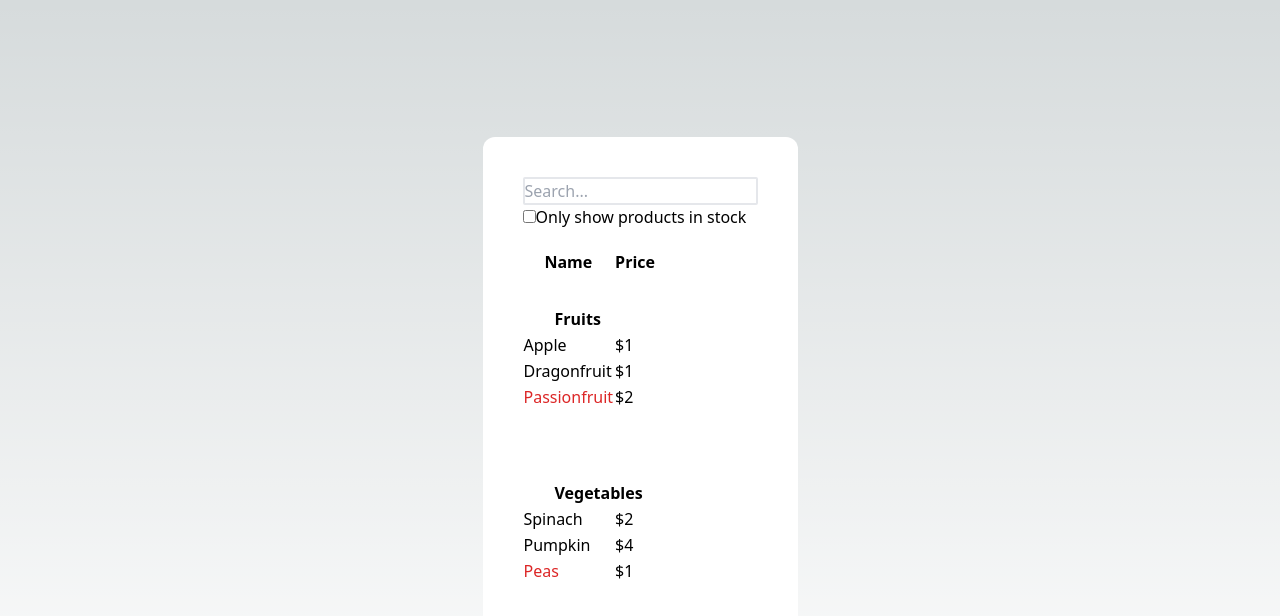
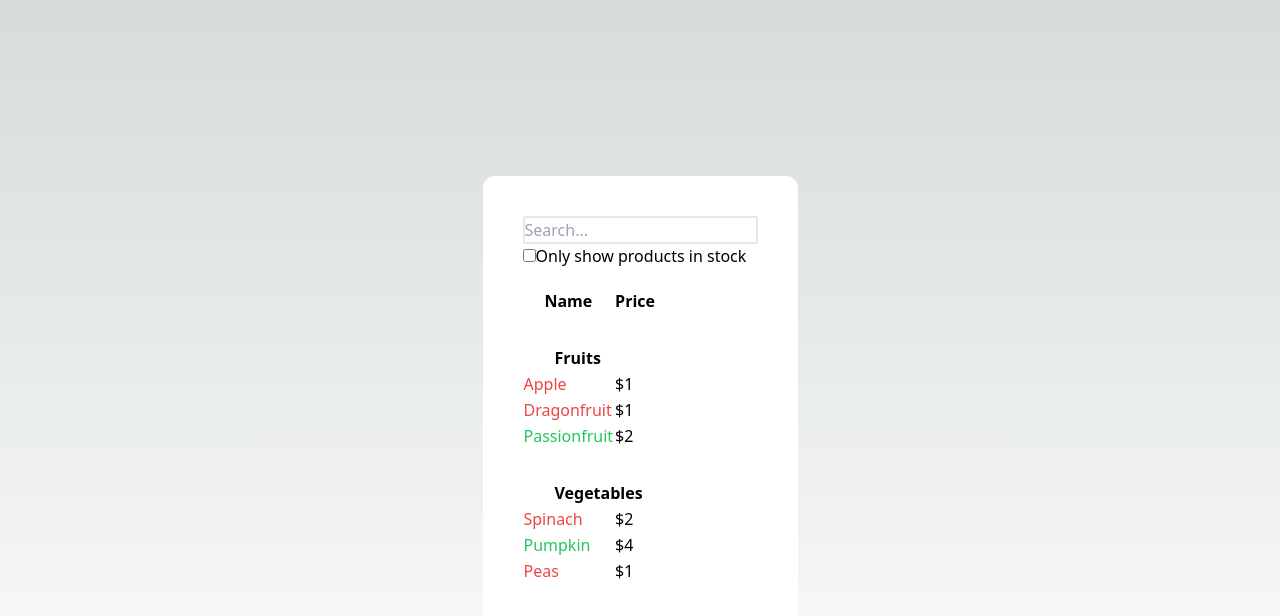
Before and after one commit to myPandaStore/react-100, a Next.js app: page /002 in a window 1280 px wide. Shown: the top 616 px of the page. Built offline with nearby package versions, Linux system fonts and the light colour scheme.

Commit message:
feat:finish FilterableProductTable

```diff
--- a/src/app/002/page.tsx
+++ b/src/app/002/page.tsx
@@ -2,7 +2,7 @@
  * @Author: luckin 1832114807@qq.com
  * @Date: 2023-12-02 16:59:04
  * @LastEditors: luckin 1832114807@qq.com
- * @LastEditTime: 2023-12-04 20:42:15
+ * @LastEditTime: 2023-12-05 09:19:55
  * @FilePath: \my-100\src\app\002\page.tsx
  * @Description:
  *
@@ -10,12 +10,29 @@
  */
 'use client'
 
-function SearchBar() {
+import { useState } from "react"
+
+type SearchBarType = {
+  filterText: string
+  inStockOnly: boolean
+  onFilterTextChange: (filterText: string) => void
+  onInStockOnlyChange: (inStockOnly: boolean) => void
+}
+
+function SearchBar({ filterText, inStockOnly, onFilterTextChange, onInStockOnlyChange }: SearchBarType) {
   return (
     <form action="">
-      <input className="block border-2 rounded-sm" type="text" placeholder="Search..." />
+      <input
+        className="block border-2 rounded-sm"
+        type="text"
+        placeholder="Search..."
+        value={filterText}
+        onChange={(e) => onFilterTextChange(e.target.value)} />
       <label htmlFor="">
-        <input type="checkbox" />
+        <input
+          type="checkbox"
+          checked={inStockOnly}
+          onChange={e => onInStockOnlyChange(e.target.checked)} />
         <span>Only show products in stock</span>
       </label>
     </form>
@@ -23,15 +40,12 @@ function SearchBar() {
 }
 
 function ProductItemRow({ product }: { product: ProductItem }) {
-  const isLast = product.name === PRODUCTS[PRODUCTS.length - 1].name ||
-    product.name === PRODUCTS[2].name
-  const computedNameClass = `${isLast ? 'text-red-600 pb-10' : ''}`
-  const computedPriceClass = `${isLast ? 'pb-10' : ''}`
+  const stockedClass = product.stocked ? 'text-red-500' : 'text-green-500'
 
   return (
     <tr>
-      <td className={computedNameClass}>{product.name}</td>
-      <td className={computedPriceClass}>{product.price}</td>
+      <td className={stockedClass}>{product.name}</td>
+      <td >{product.price}</td>
     </tr>
   )
 }
@@ -46,11 +60,22 @@ function ProductCategoryRow({ category }: { category: string }) {
   )
 }
 
-function ProductTable({ products }: { products: ProductItem[] }) {
+type ProductTableType = {
+  products: ProductItem[],
+  filterText: string,
+  inStockOnly: boolean
+}
+function ProductTable({ products, filterText, inStockOnly }: ProductTableType) {
   const rows: any[] = []
   let lastCategoryName: string | null = null
 
   products.map((product) => {
+    if (product.name.toLowerCase().indexOf(filterText.toLowerCase()) === -1) {
+      return
+    }
+    if (inStockOnly && !product.stocked) {
+      return
+    }
     if (product.category !== lastCategoryName) {
       rows.push(<ProductCategoryRow category={product.category} key={product.category} />)
     }
@@ -79,12 +104,22 @@ type ProductItem = {
   stocked: boolean;
   name: string;
 }
+function FilterableProductTable({ products }: { products: ProductItem[] }) {
+  const [filterText, setFilterText] = useState('')
+  const [inStockOnly, setInStockOnly] = useState(false)
 
-function FilterTableProductTable({ products }: { products: ProductItem[] }) {
   return (
     <div className="w-400px m-auto bg-white rounded-xl p-10">
-      <SearchBar />
-      <ProductTable products={products} />
+      <SearchBar
+        filterText={filterText}
+        inStockOnly={inStockOnly}
+        onFilterTextChange={setFilterText}
+        onInStockOnlyChange={setInStockOnly} />
+      <ProductTable
+        products={products}
+        filterText={filterText}
+        inStockOnly={inStockOnly}
+      />
     </div>
 
   )
@@ -100,5 +135,5 @@ const PRODUCTS = [
 ];
 
 export default function App() {
-  return <FilterTableProductTable products={PRODUCTS} />
+  return <FilterableProductTable products={PRODUCTS} />
 }
```
